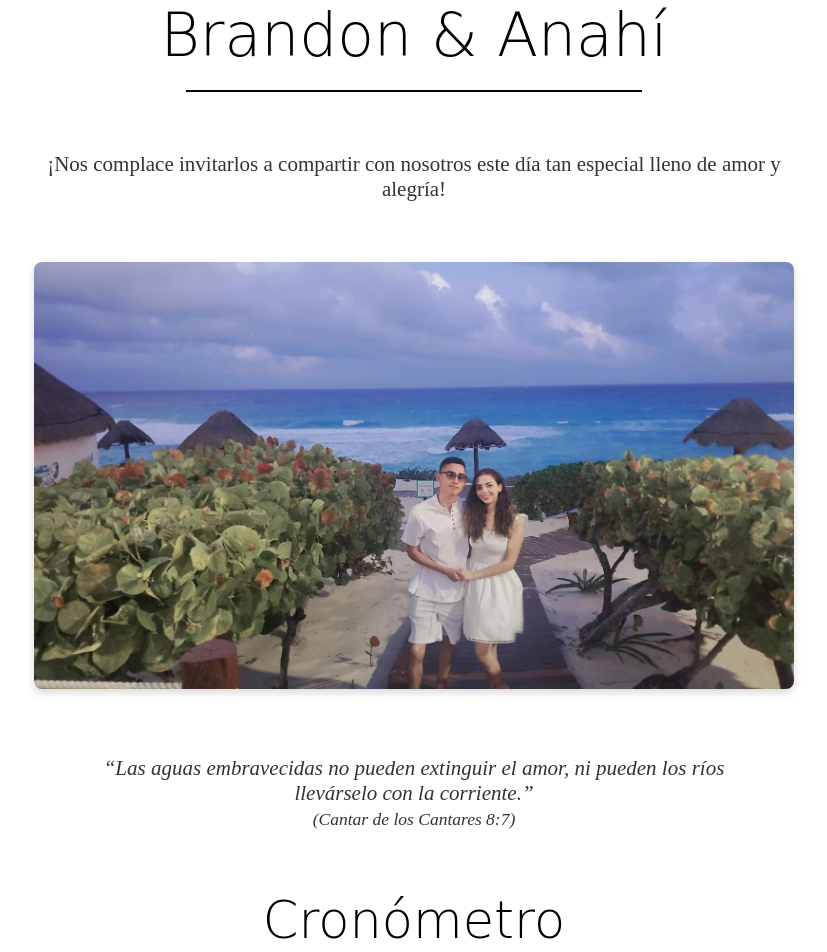
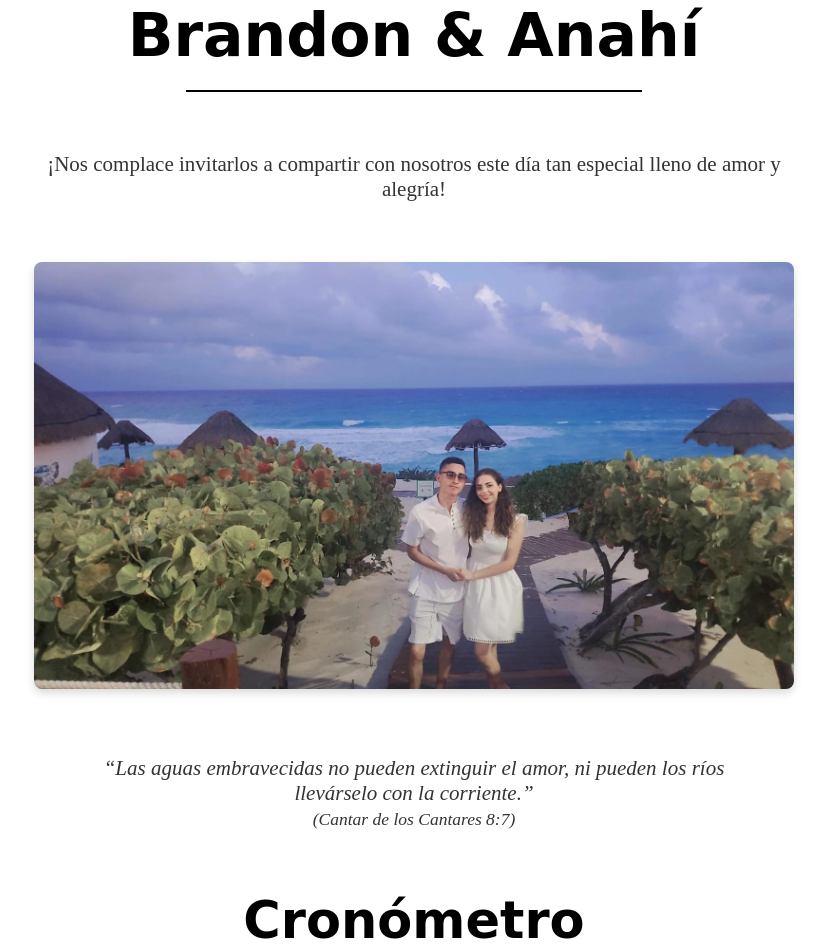
Before and after one commit to Brandon50523/Brandon-Y-Anahi, a plain HTML site: page index.html in a window 1280 px wide. Shown: the top 952 px of the page, without its empty margins (226-1053 px from the left). Drawn offline with nearby package versions, Linux system fonts and the light colour scheme; no server answers; a small style sheet from the web is missing; a web font is replaced by a local one.

Commit message:
Add files via upload

```diff
--- a/BodaBrandoyAnahi.css
+++ b/BodaBrandoyAnahi.css
@@ -12,8 +12,8 @@
 * { margin:0; padding:0; box-sizing:border-box; }
 body { font-family:var(--font-body); font-size:var(--font-size); color:var(--text-color); background:var(--bg-color); }
 main, footer { max-width:800px; margin:0 auto; padding:0 20px; }
-h1 { font-family:var(--font-heading); color:var(--accent); text-align:center; margin-bottom:20px; font-size:2em; font-weight:100; }
-h2,h3 { font-family:var(--font-heading); color:var(--accent); text-align:center; margin-bottom:20px; font-size:1.7em; font-weight:100; }
+h1 { font-family:var(--font-heading); color:var(--accent); text-align:center; margin-bottom:20px; font-size:2em; font-weight:bold; }
+h2,h3 { font-family:var(--font-heading); color:var(--accent); text-align:center; margin-bottom:20px; font-size:1.7em; font-weight: bold; }
 p.intro { text-align:center; font-size:.7em; margin-bottom:var(--spacing); }
 p { text-align:center; font-size:.7em; margin-bottom:var(--spacing); }
 
```
